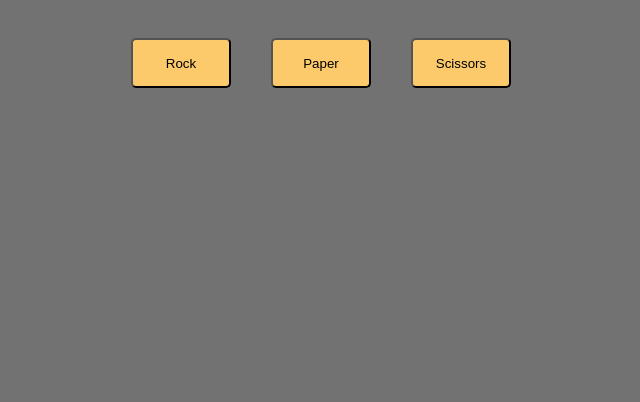
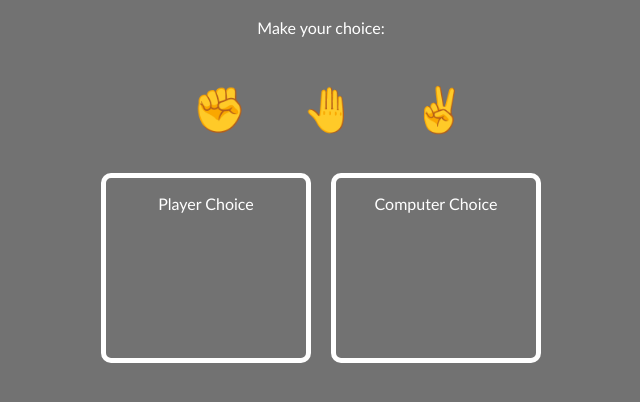
Before and after one commit to jaredboyd/rock-paper-scissors, a plain HTML site: page index.html in a window 1280 px wide. Shown: the part 122-524 px from the top of the page, without its empty margins (319-959 px from the left). Drawn offline with Linux system fonts and the light colour scheme.

Commit message:
Update style with emojis

```diff
--- a/index.html
+++ b/index.html
@@ -12,11 +12,22 @@
 
 <body>
   <h1>Rock Paper Scissors</h1>
+  <p>Make your choice:</p>
+  <div class="buttons">
+    <button class="rock">&#x270A;</button>
+    <button class="paper">&#x1F91A;</button>
+    <button class="scissors">&#x270C;</button>
+  </div>
 
-  <div class="buttons">
-    <button class="rock">Rock</button>
-    <button class="paper">Paper</button>
-    <button class="scissors">Scissors</button>
+  <div class="selections">
+    <div class="selection">
+      <p>Player Choice</p>
+      <p id="playerSelection"> </p>
+    </div>
+    <div class="selection">
+      <p>Computer Choice</p>
+      <p id="computerSelection"> </p>
+    </div>
   </div>
 
   <div class="results"></div>
--- a/scripts/script.js
+++ b/scripts/script.js
@@ -29,6 +29,12 @@ function getComputerChoice() {
 }
 
 function playRound(playerSelection, computerSelection) {
+  //Show player and computer selections in their selection windows
+  let playerSelectionIcon = setIcon(playerSelection)
+  let computerSelectionIcon = setIcon(computerSelection)
+  document.getElementById("playerSelection").innerText = String.fromCodePoint(playerSelectionIcon)
+  document.getElementById("computerSelection").innerText = String.fromCodePoint(computerSelectionIcon)
+
   //Set round result string options based on player and computer choices
   let winString = "You Win! " + playerSelection + " beats " + computerSelection
   let loseString = "You Lose! " + computerSelection + " beats " + playerSelection
@@ -88,6 +94,22 @@ function newGame() {
   ties = 0
   losses = 0
 
+  document.getElementById("playerSelection").innerText = ''
+  document.getElementById("computerSelection").innerText = ''
+
+
   results.textContent = ''
   displayScores()
 }
+
+function setIcon(name) {
+  if (name === 'Rock') {
+    return '0x270A'
+  } else if (name === 'Paper') {
+    return '0x1F91A'
+  } else if (name === 'Scissors') {
+    return '0x270C'
+  } else {
+    return 'ERROR'
+  }
+}
--- a/styles/style.css
+++ b/styles/style.css
@@ -12,22 +12,61 @@ h1 {
   margin-top: 80px;
 }
 
+p {
+  color: white;
+  display: flex;
+  justify-content: center;
+}
+
 button {
-  margin: 20px;
+  /*margin: 20px;
   width: 100px;
   height: 50px;
   border-radius: 5px;
-  background-color: #fdca6b;
+  background-color: #fdca6b;*/
+  background-color: transparent;
+  border: none;
+  width: 50px;
+  height: 50px;
+  font-size: 44px;
+  margin: 30px;
 }
 
 button:hover {
-  transform: scale(1.1);
-  transition-duration: .1s;
+  transform: scale(1.2);
+  /*transition-duration: .1s;*/
+}
+
+button:active {
+  transform: scale(1.0);
 }
 
 .buttons {
   display: flex;
   justify-content: center;
+}
+
+.selections {
+  display: flex;
+  justify-content: center;
+  margin-bottom: 30px;
+}
+
+.selection {
+  margin: 10px;
+  border: solid 5px white;
+  padding: 0px 0px 80px;
+  border-radius: 10px;
+  width: 200px;
+  height: 100px;
+}
+
+#playerSelection {
+  font-size: 44px;
+}
+
+#computerSelection {
+  font-size: 44px;
 }
 
 .results {
```
